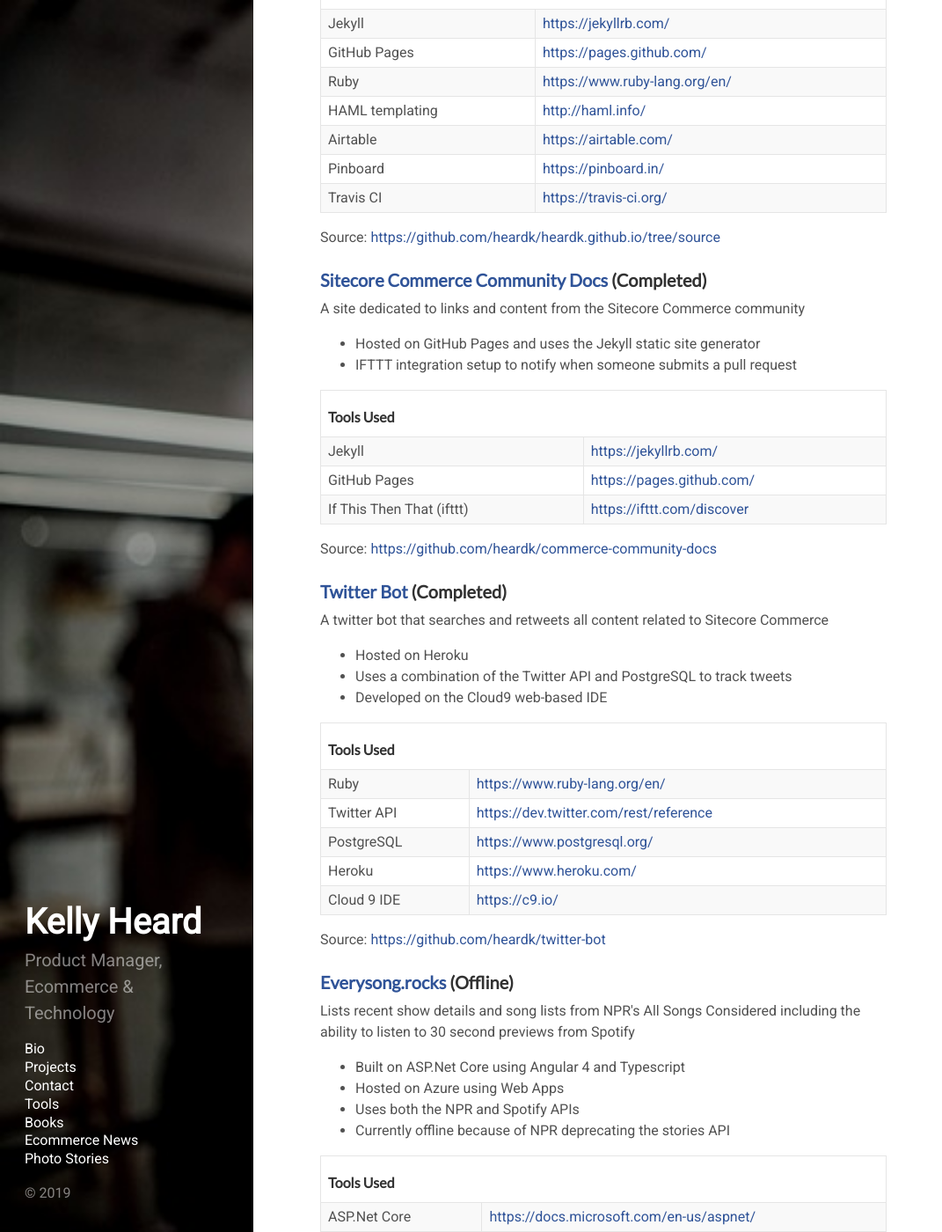
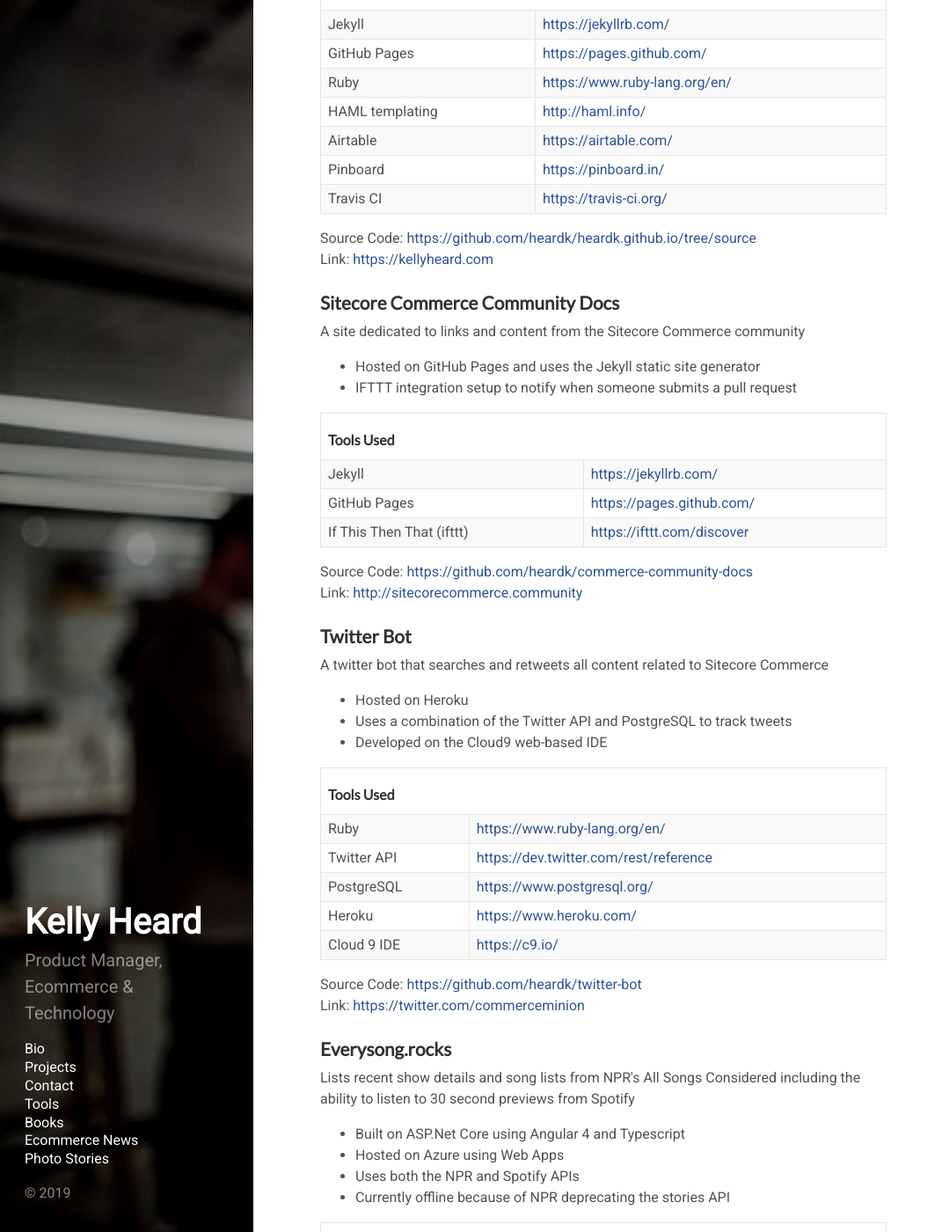
Before and after one commit to heardk/heardk.github.io, a Jekyll site: the page built from projects.md, in a window 1280 px wide and 1400 px high, scrolled down 452 px. Shown: the whole window at 88% size, without its empty margins (0-1071 px from the left). Built offline with Jekyll 4.4.1, drawn with Linux system fonts in a browser that asks for light colours; some of the changed text lies outside the part shown.

Commit message:
Updated page titles and project page

```diff
--- a/_data/projects/everysong-rocks.yml
+++ b/_data/projects/everysong-rocks.yml
@@ -1,6 +1,6 @@
 name: Everysong.rocks
 status: Offline
-link: http://everysong.rocks
+link: https://kellyheard.com/blog/every-song-considered
 source:
 description: Lists recent show details and song lists from NPR's All Songs Considered including the ability to listen to 30 second previews from Spotify
 highlights:
--- a/_includes/head.html
+++ b/_includes/head.html
@@ -1,4 +1,6 @@
 <head>
+  <title>{{ page.title }} | Kelly Heard</title>
+  <meta name="description" content="Blog and Personal Site for Ottawa-based Product Manager and Solution Architect in Ecommerce and Technology">
   <meta http-equiv="X-UA-Compatible" content="IE=edge">
   <meta http-equiv="content-type" content="text/html; charset=utf-8">
   <!-- Enable responsiveness on mobile devices-->
--- a/projects.md
+++ b/projects.md
@@ -7,9 +7,9 @@
 
 {% for project_hash in site.data.projects %}
 {% assign project = project_hash[1] %}
-<h3>
-    <a href="{{ project.link }}">{{ project.name }}</a> ({{ project.status }})
-</h3>
+<h2>
+    {{ project.name }}
+</h2>
 <p>{{ project.description }}</p>
 <ul>
 {% for highlight in project.highlights %}
@@ -30,7 +30,8 @@
     {% endfor %}
     </tbody>
 </table>
-{% if project.source %}
-<p>Source: <a href="{{ project.source }}">{{ project.source }}</a></p>
-{% endif %}
+<p>
+{% if project.source %}Source Code: <a href="{{ project.source }}">{{ project.source }}</a><br />{% endif %}
+Link: <a href="{{ project.link }}">{{ project.link }}</a>
+</p>
 {% endfor %}
```
Also changed, not shown: _posts/2017-03-15-Every-Song-Rocks.md (+1 -1 lines).
